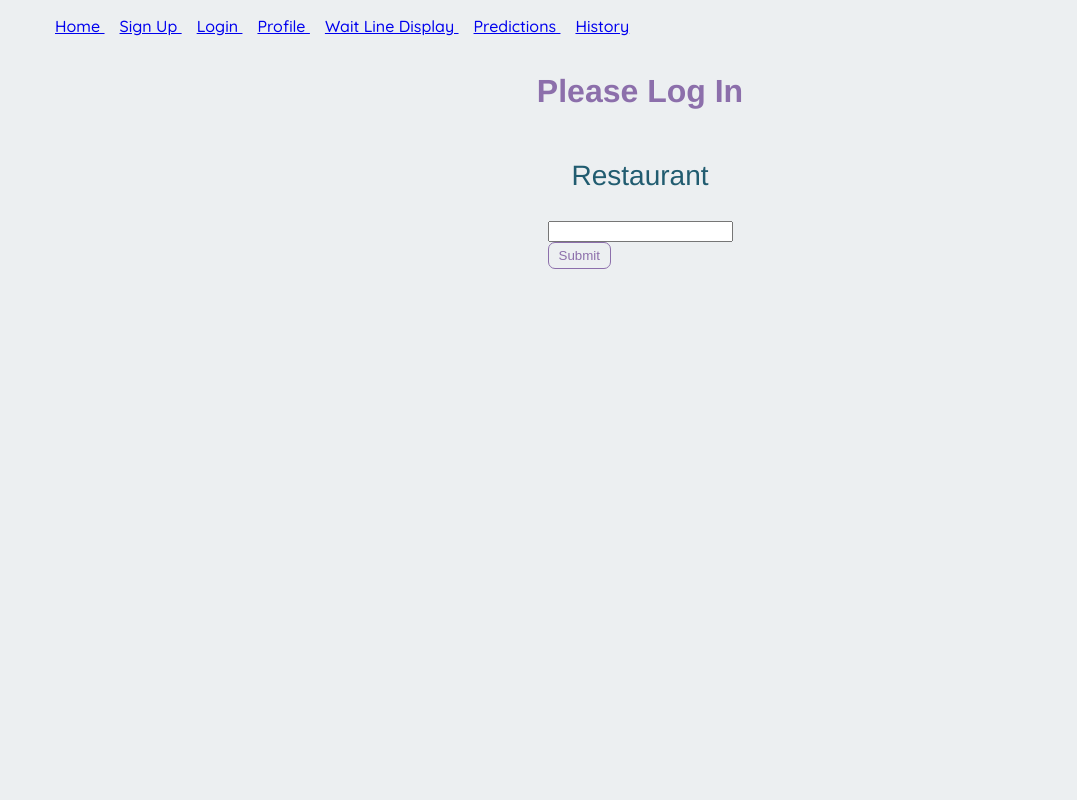
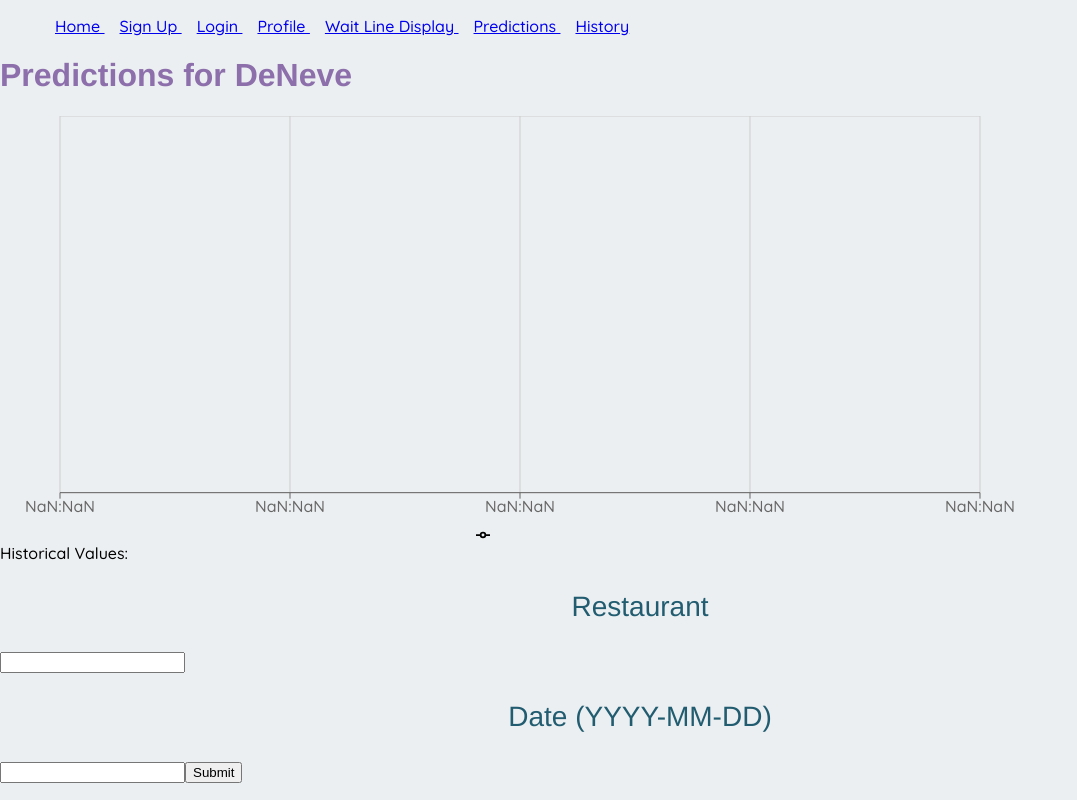
Before and after one commit to irajput/waitinglinesproject, a React (Create React App) app in the folder client/: page /history in a window 1280 px wide. Shown: the whole page, without its empty margins (0-1077 px from the left). Built offline with nearby package versions, Linux system fonts and the light colour scheme.

Commit message:
Added history graph component

```diff
--- /dev/null
+++ b/client/src/History/HChart.js
@@ -0,0 +1,52 @@
+import React, {useState, useEffect} from "react"
+import {
+    LineChart,
+    ResponsiveContainer,
+    Legend, Tooltip,
+    Line,
+    XAxis,
+    YAxis,
+    CartesianGrid
+} from 'recharts';
+
+function HChart() {
+    //const [posts, setPosts] = useState([]);
+    let restaur = String(sessionStorage.getItem('restaurantt'));
+    let predictor = [1,2,3,4,5]
+    console.log("Hi" + JSON.parse(sessionStorage.getItem('hist')))
+    if (sessionStorage.getItem('preds') !== null) {
+        console.log(JSON.parse(sessionStorage.getItem('hist')))
+        predictor = JSON.parse(sessionStorage.getItem('hist'))
+    }
+    console.log(JSON.parse(sessionStorage.getItem('hist')))
+    let getX = (x) => {
+        //console.log(x[0]);
+        let w = x[0]/60000;
+        let m = w%60;
+        let h = Math.floor(w/60);
+        let s = h + ":" + m;
+        return s;
+    };;
+    let getY = (x) => { return x[1]};
+    return (
+        <>
+            <h1 className="text-heading">
+                Predictions for {restaur}
+            </h1>
+            <ResponsiveContainer width="100%" aspect={3}>
+                <LineChart data={predictor} margin={{ right: 300 }}>
+                    <CartesianGrid />
+                    <XAxis dataKey={getX}
+                        interval={'preserveStartEnd'} />
+                    <YAxis></YAxis>
+                    <Legend />
+                    <Tooltip />
+                    <Line dataKey={getY}
+                        stroke="black" activeDot={{ r: 8 }} />
+                </LineChart>
+            </ResponsiveContainer>
+        </>
+    );
+}
+
+export default HChart;
--- a/client/src/History/History.js
+++ b/client/src/History/History.js
@@ -2,10 +2,8 @@ import React, { useState } from 'react';
 
 import '../Login/Login.css';
 
-async function hist(rest) {
-    let today = new Date().toISOString().slice(0, 10)
-    console.log(today)
-    let mhist =  await fetch('http://localhost:3001/history?' + new URLSearchParams({'name': rest}).toString() + new URLSearchParams({'date': today}).toString(), {
+/*async function hist(rest, days) {
+    let mhist =  await fetch('http://localhost:3001/history?' + new URLSearchParams({'name': rest, 'date': days}).toString(), {
             method: 'GET',
             headers: {
                 'Content-Type': 'application/json',
@@ -16,16 +14,17 @@ async function hist(rest) {
             alert("Invalid Restaurant")
         }
         console.log(mhist)
+
 }
 
 export default function History() {
     const [restaurant, setRestaurant] = useState();
+    const [day, setDay] = useState();
 
     const handleSubmit = async e => {
       e.preventDefault();
       const token = await hist(
-        restaurant);
-      console.log("Got token");
+        restaurant, day);
       //sessionStorage.setItem('token', token);
       //document.location.reload();
     }
@@ -38,10 +37,104 @@ export default function History() {
               <p>Restaurant</p>
               <input type="text" onChange={e => setRestaurant(e.target.value)}/>
           </label>
+          <label>
+              <p>Date (YYYY-MM-DD)</p>
+              <input type="text" onChange={e => setDay(e.target.value)}/>
+          </label>
           <div className="center">
               <button type="submit">Submit</button>
           </div>
           </form>
       </div>
     )
-  }
+  }*/
+
+import HChart from './HChart'
+
+class History extends React.Component {
+    constructor(props) {
+        super(props);
+        this.state = {
+          value: 'DeNeve',
+          hist: [],
+        };
+        sessionStorage.setItem('restaurantt', 'DeNeve')
+        sessionStorage.setItem('hist', JSON.stringify([]))
+        this.handleChangeR = this.handleChangeR.bind(this);
+        this.handleChangeD = this.handleChangeD.bind(this);
+        this.handleSubmit = this.handleSubmit.bind(this);
+      }
+
+      handleChangeR(event) {
+          this.setState({value: event.target.value});
+          console.log(event.target.value);
+          sessionStorage.setItem('restaurantt', event.target.value);
+      }
+
+      handleChangeD(event) {
+        this.setState({value: event.target.value});
+        console.log(event.target.value);
+        sessionStorage.setItem('Date', event.target.value);
+    }
+
+      async handleSubmit(event) {
+        event.preventDefault();
+        let mrest = sessionStorage.getItem('restaurantt')
+        let today = sessionStorage.getItem('Date')
+
+        let mhist =  await fetch('http://localhost:3001/history?' + new URLSearchParams({'name': mrest, 'date': today}).toString(), {
+            method: 'GET',
+            headers: {
+                'Content-Type': 'application/json',
+            },
+        })
+        .then(data => data.json())
+        console.log(mhist)
+        //console.log(mpreds.points)
+        sessionStorage.setItem('hist', JSON.stringify(mhist.values));
+        this.setState({
+            hist: mhist.values,
+        });
+        //this.setState();
+        //Chart();
+        //this.render();
+    }
+
+    /*
+    <form onSubmit={this.handleSubmit}>
+                <label>
+                    Which Dining Hall:
+                    <label>
+                        <p>Restaurant</p>
+                        <input type="text" onChange={this.handleChangeR}/>
+                    </label>
+                </label>
+                <input type="submit" value="Submit" />
+      </form>*/
+
+      render() {
+        return (
+            <div className="Pred">
+                <div className="Predictor">
+                    <HChart points={this.state.hist}/>
+                </div>
+                <form onSubmit={this.handleSubmit}>
+                <label>
+                    Historical Values:
+                    <label>
+                        <p>Restaurant</p>
+                        <input type="text" onChange={this.handleChangeR}/>
+                    </label>
+                    <label>
+                        <p>Date (YYYY-MM-DD)</p>
+                        <input type="text" onChange={this.handleChangeD}/>
+                    </label>
+                </label>
+                <input type="submit" value="Submit" />
+                </form>
+            </div>
+      );
+    }
+}
+
+export default History;
```
